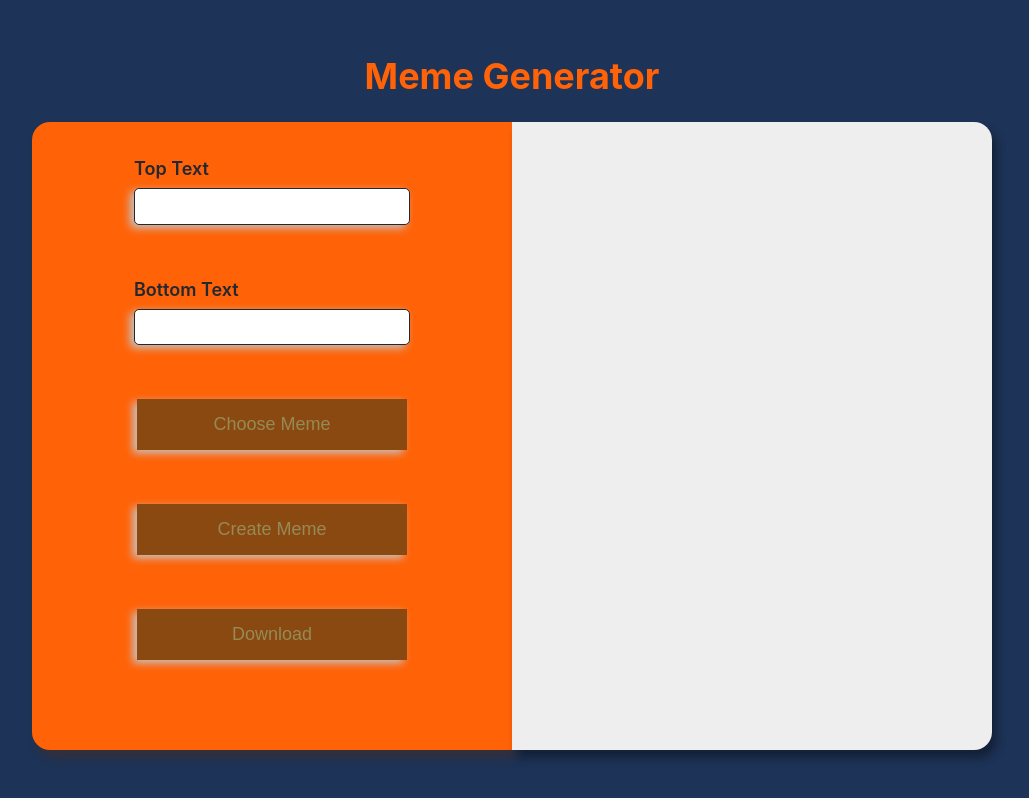
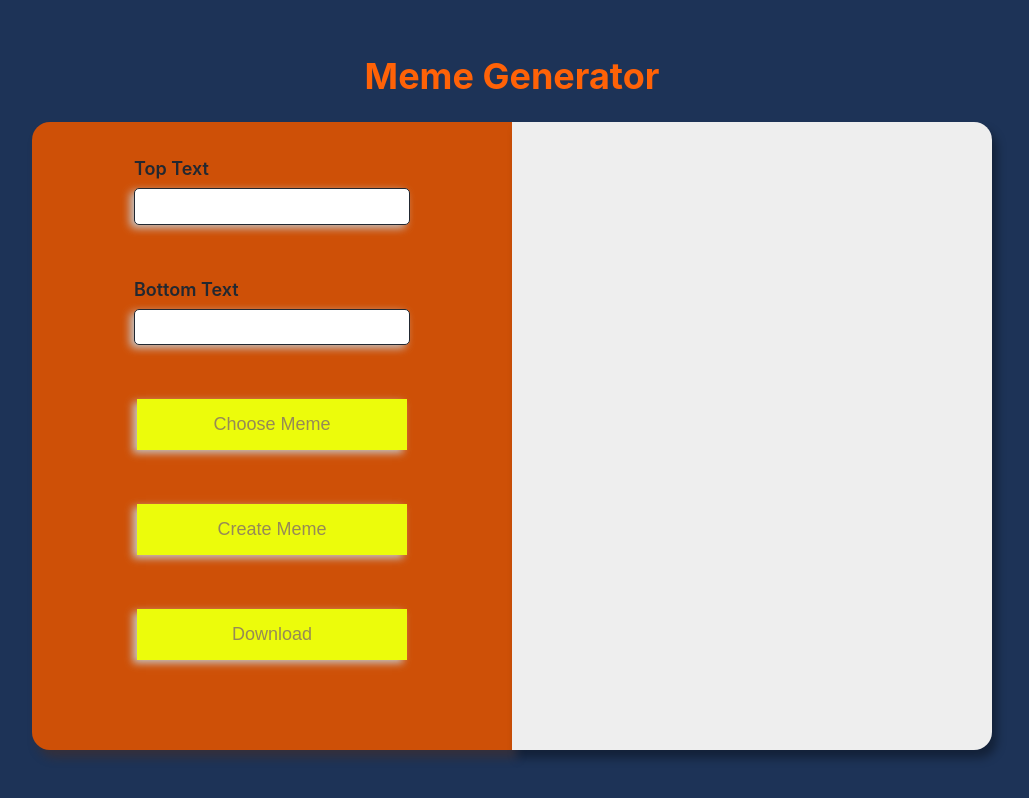
Before and after one commit to Sumit-Heliwal/Automatic-meme-generator, a React (Create React App) app: page / in a window 1280 px wide. Shown: the whole page, without its empty margins (128-1157 px from the left). Built offline with nearby package versions, Linux system fonts and the light colour scheme; no server answers.

Commit message:
Update index.css

```diff
--- a/src/index.css
+++ b/src/index.css
@@ -43,7 +43,7 @@ h1 {
   align-items: center;
   justify-content: center;
   padding: 2rem;
-  background-color: #ff6207;
+  background-color: #ce5007;
   border-radius: 1rem 0 0 1rem;
   box-shadow: 0.278rem 0.444rem 0.556rem #5b290a5c;
 }
@@ -73,7 +73,7 @@ button {
 }
 
 button {
-  background-color: #6b4314c9;
+  background-color: #ecfc0b;
   color: #968a56;
   border: none;
   padding: 0.833rem 1.778rem;
@@ -126,7 +126,7 @@ button {
 }
 
 .overflow > div {
-  display: inline;
+  display: grid;
 }
 
 .overflow > div > img {
```
